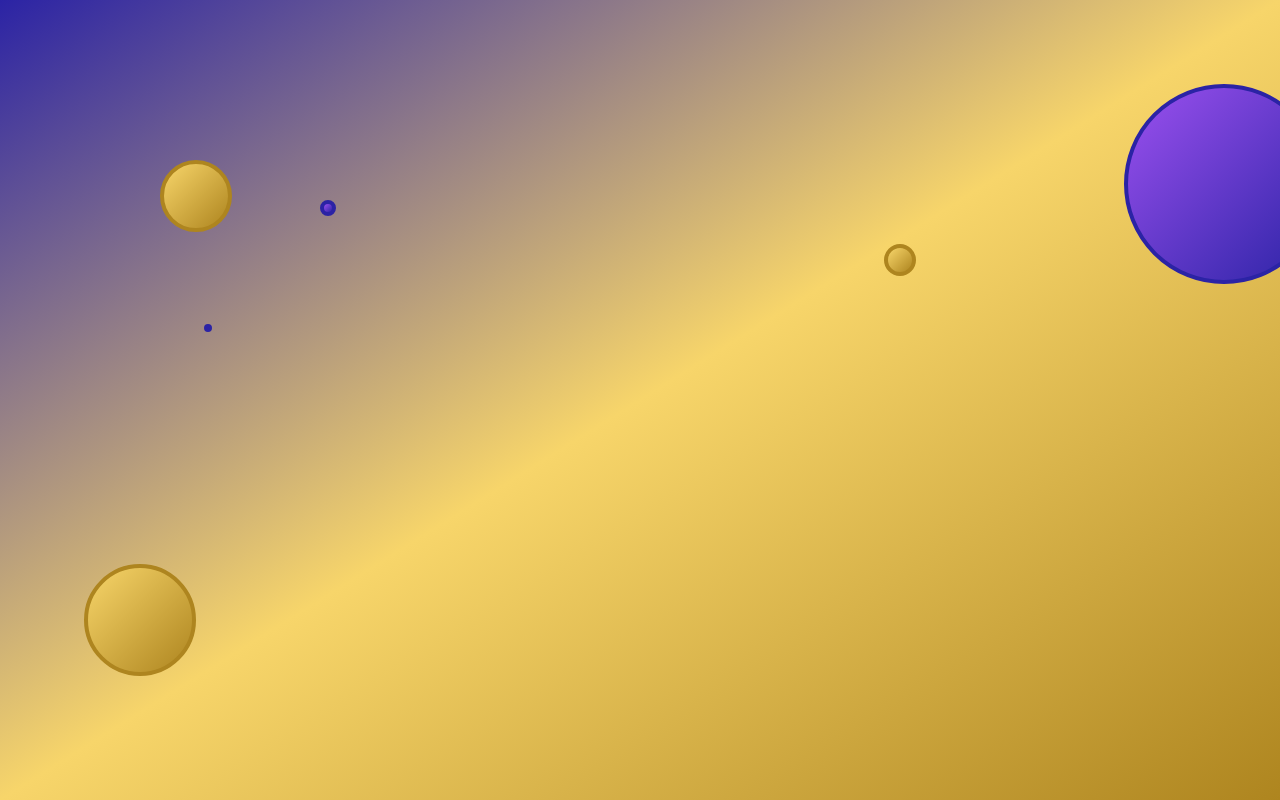
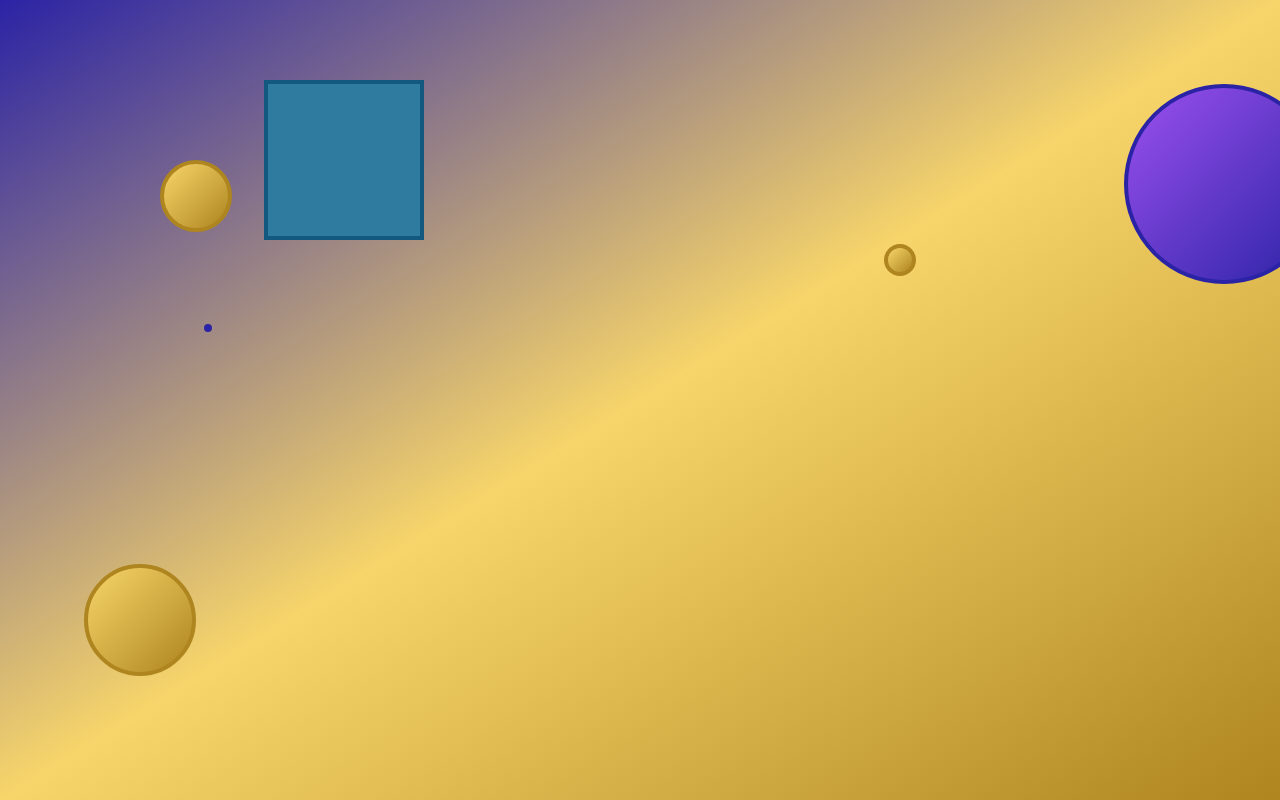
Before and after one commit to pjnalls/scss-abstract-shape-art, a plain HTML site: page index.html in a window 1280 px wide. Shown: the top 800 px of the page. Drawn offline with Linux system fonts and the light colour scheme.

Commit message:
Watch `main.scss` and update `main.css`.

```diff
--- a/dist/css/main.css
+++ b/dist/css/main.css
@@ -111,4 +111,14 @@ body {
   top: 15vmin;
   left: -15vmin;
 }
+
+.canvas .squares {
+  position: absolute;
+  height: 20vmin;
+  width: 20vmin;
+  background: #2f7a9f;
+  border: 0.5vmin solid #13597f;
+  left: 33vmin;
+  top: 10vmin;
+}
 /*# sourceMappingURL=main.css.map */
```
Also changed, not shown: 1 other file.
